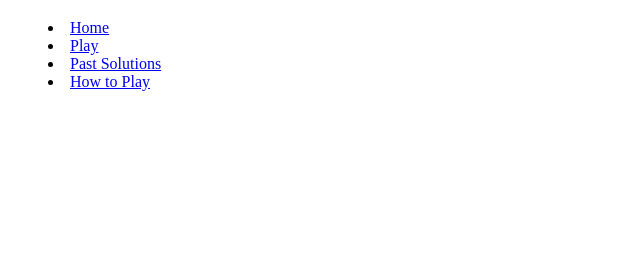
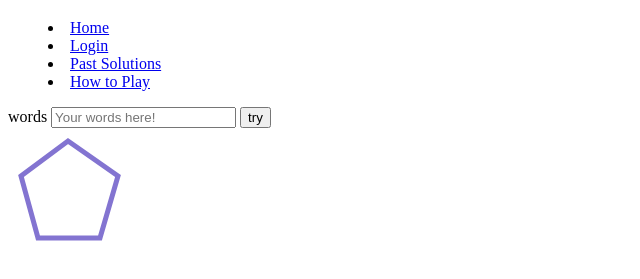
Before and after one commit to oliviaWil/startup, a plain HTML site: page index.html in a window 1280 px wide. Shown: the part 61-340 px from the top of the page, without its empty margins (0-640 px from the left). Drawn offline with Linux system fonts and the light colour scheme.

Commit message:
added form and pentagon to index

```diff
--- a/index.html
+++ b/index.html
@@ -15,9 +15,19 @@
             <!-- Menu is a semantic alternative to <ul> that represents an interaction -->
             <menu>
               <li><a href="index.html">Home</a></li>
-              <li><a href="pentagon.html">Play</a></li>
+              <li><a href="login.html">Login</a></li>
               <li><a href="solutions.html">Past Solutions</a></li>
               <li><a href="howtoplay.html">How to Play</a></li>
             </menu>
           </nav>
+          <form method="get">
+            <label for="words">words</label>
+            <input type="text" id="name" placeholder="Your words here!" />
+            <button type="submit">try</button>
+          </form>
+          <svg height="220" width="400">
+            <polygon points="60 13,110 48,92 110,30 110,13 48"
+              stroke=#8374D1
+              fill="white" stroke-width="5" />
+      </svg>
     </Body>
```
Also changed, not shown: login.html (added), pentagon.html (deleted).
